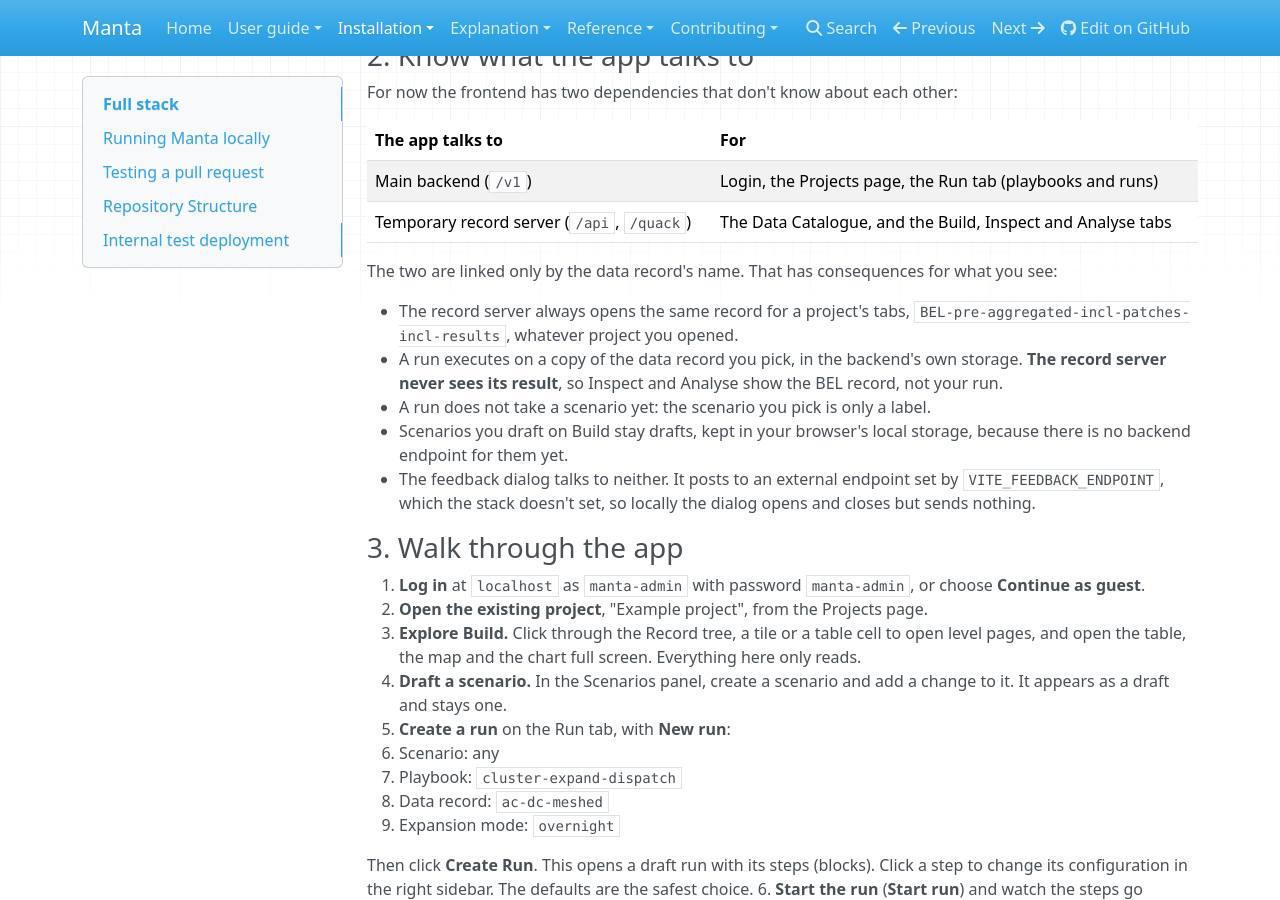
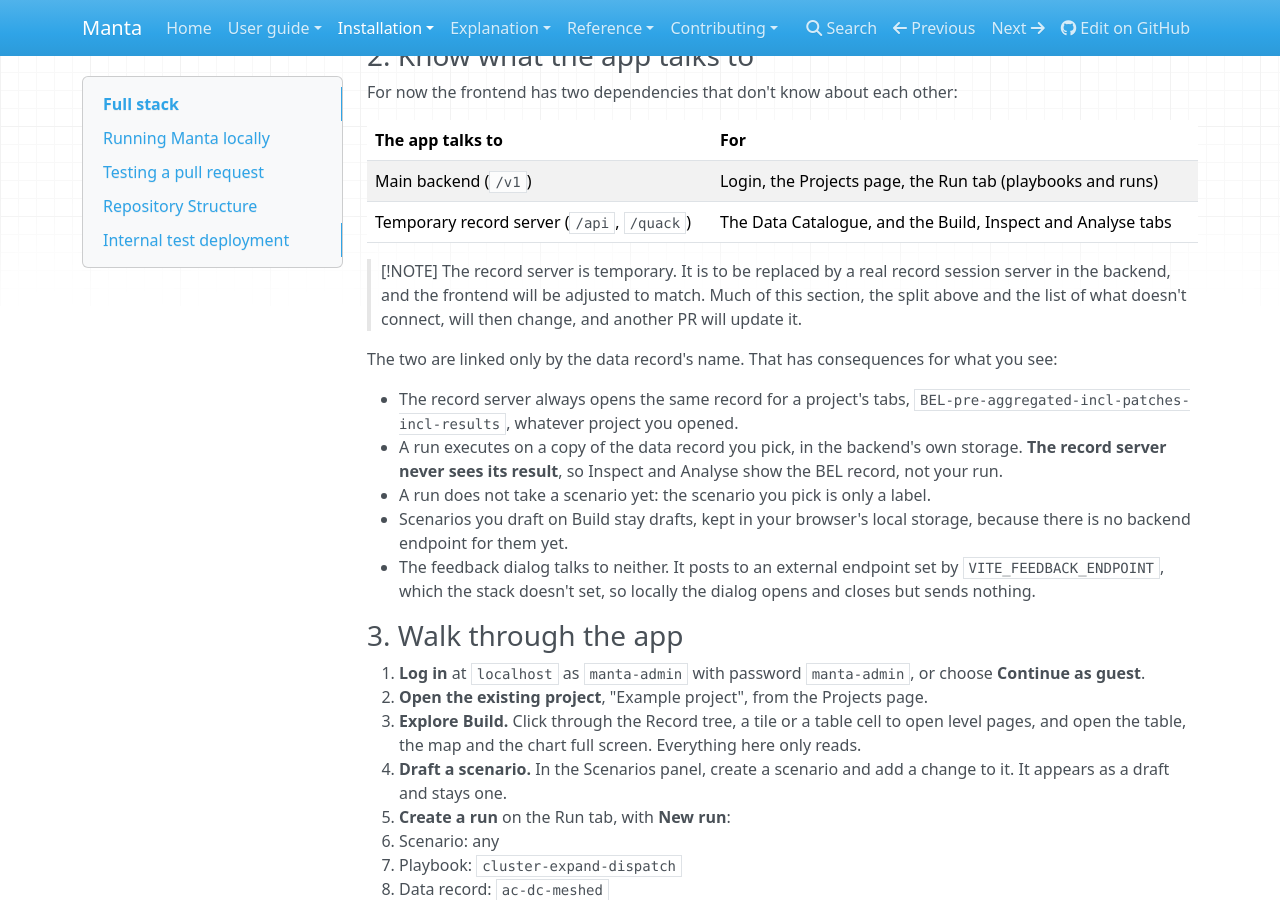
Before and after one commit to manta-plan/manta, an MkDocs documentation site: the page built from docs/installation/full-stack.md, in a window 1280 px wide and 900 px high, scrolled down 3319 px. Built offline with MkDocs 1.6.1, drawn with Linux system fonts in a browser that asks for light colours; nearby versions of some CDN libraries.

Commit message:
docs: note the record server is temporary and fix the Analyse tab description
Signed-off-by: mikoding <mikoding9@gmail.com>

```diff
--- a/README.md
+++ b/README.md
@@ -196,6 +196,12 @@ For now the frontend has two dependencies that don't know about each other:
 | Main backend (`/v1`)                       | Login, the Projects page, the Run tab (playbooks and runs)  |
 | Temporary record server (`/api`, `/quack`) | The Data Catalogue, and the Build, Inspect and Analyse tabs |
 
+> [!NOTE]
+> The record server is temporary. It is to be replaced by a real record session
+> server in the backend, and the frontend will be adjusted to match. Much of
+> this section, the split above and the list of what doesn't connect, will then
+> change, and another PR will update it.
+
 The two are linked only by the data record's name. That has consequences for
 what you see:
 
--- a/frontend/README.md
+++ b/frontend/README.md
@@ -59,7 +59,7 @@ A project has four tabs, switched from the header or with the keys `1` to `4`
 | Build   | `/project/:id/build[/:pageId]`     | The record and its scenarios: the level pages, plus drafting scenario changes |
 | Run     | `/project/:id/run[/:runId]`        | Runs and playbooks                                                            |
 | Inspect | `/project/:id/inspect[/:pageId]`   | The same level pages over a run result                                        |
-| Analyse | `/project/:id/analyse[/:reportId]` | Reports (a placeholder for now)                                               |
+| Analyse | `/project/:id/analyse[/:reportId]` | Inspections, data pages and reports over the record and its run results       |
 
 `/project/:id` opens Build. On Build and Inspect the sidebar holds the
 Scenarios panel over the Record tree, and the main area is a **level page**
```
